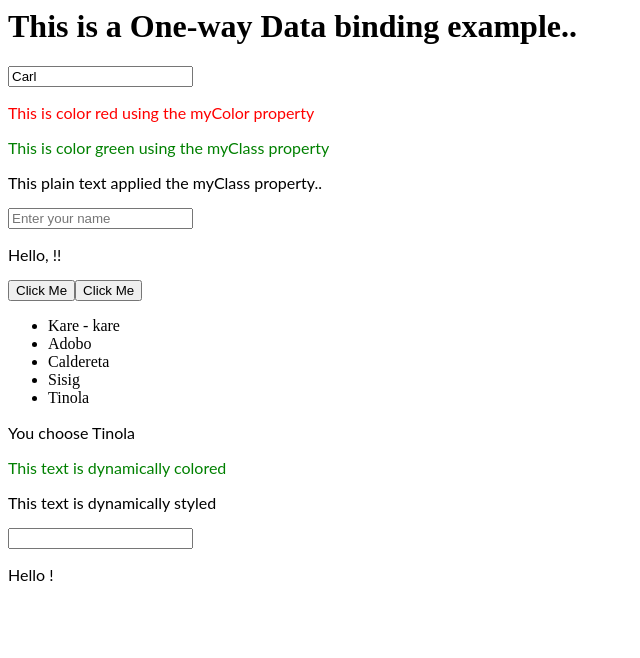
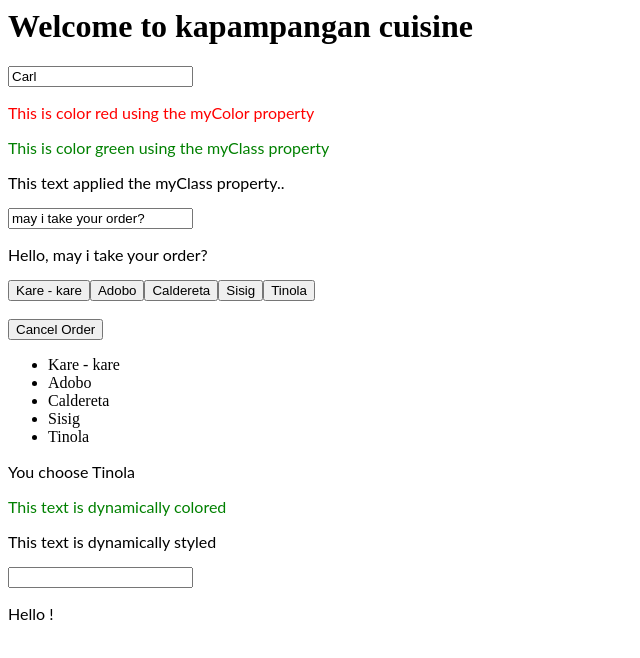
Before and after one commit to CarlLamar/DirectiveDemoActivity, an Angular app: page / in a window 1280 px wide. Shown: the top 658 px of the page, without its empty margins (0-640 px from the left). Built offline with nearby package versions, Linux system fonts and the light colour scheme.

Commit message:
2 files modified

```diff
--- a/src/app/app.component.html
+++ b/src/app/app.component.html
@@ -10,20 +10,25 @@
 <p [class]="appliedCSSClass">This is color green using the myClass property</p>
 
 <p [class.blue]="notappliedCSSClass">
-  This plain text applied the myClass property..
+  This text applied the myClass property..
 </p>
 
 <!-- Two-way data binding -->
 <input [(ngModel)]="myName" placeholder="Enter your name" />
-<p>Hello, {{ myName }} !!</p>
+<p>Hello, {{ myName }}</p>
 
 <!-- Event Binding -->
 
-<button (click)="onButtonClick()">Click Me</button>
+<button (click)="onButtonClick1()">Kare - kare</button>
+<button (click)="onButtonClick2()">Adobo</button>
+<button (click)="onButtonClick3()">Caldereta</button>
+<button (click)="onButtonClick4()">Sisig</button>
+<button (click)="onButtonClick5()">Tinola</button>
 
 <p *ngIf="message">{{ message }}</p>
-
-<button (click)="showAlert()">Click Me</button>
+<br />
+<br />
+<button (click)="showAlert()">Cancel Order</button>
 
 <!-- ngIf Directive -->
 <ng-template [ngIf]="showElement">
--- a/src/app/app.component.ts
+++ b/src/app/app.component.ts
@@ -7,7 +7,7 @@ import { Component, VERSION } from '@angular/core';
 })
 export class AppComponent {
   //name = 'Angular ' + VERSION.major;
-  appName = 'This is a One-way Data binding example..';
+  appName = 'Welcome to kapampangan cuisine';
   clientName: string = 'Carl';
 
   appliedCSSClass = 'green';
@@ -18,17 +18,29 @@ export class AppComponent {
 
   message = '';
 
-  onButtonClick() {
-    this.message = 'Button was clicked!';
+  onButtonClick1() {
+    this.message = 'You choose Kare - kare';
+  }
+  onButtonClick2() {
+    this.message = 'You choose Adobo';
+  }
+  onButtonClick3() {
+    this.message = 'You choose Caldereta';
+  }
+  onButtonClick4() {
+    this.message = 'You choose Sisig';
+  }
+  onButtonClick5() {
+    this.message = 'You choose Tinola';
   }
 
   //Event as an alert()
   showAlert() {
-    alert('Button was clicked!');
+    alert('You canceled your order!');
   }
 
   // for two-way data binding demo
-  myName = '';
+  myName = 'may i take your order?';
 
   //ngIf Demo
   showElement = false;
```
